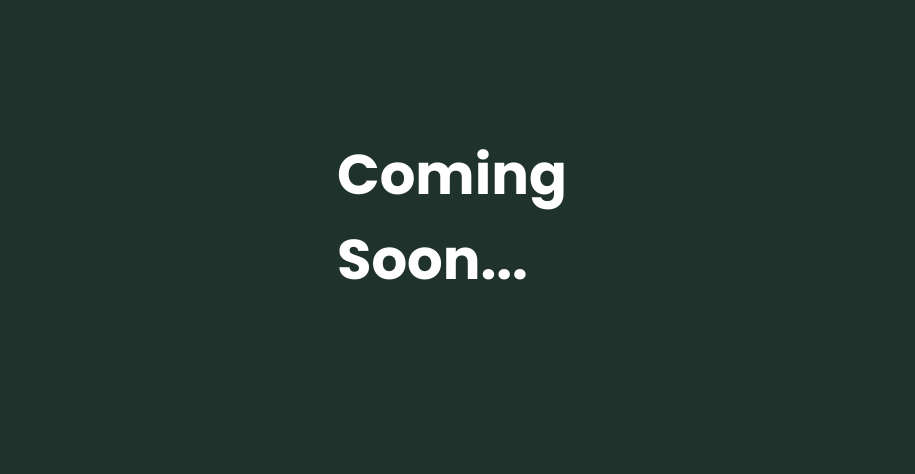
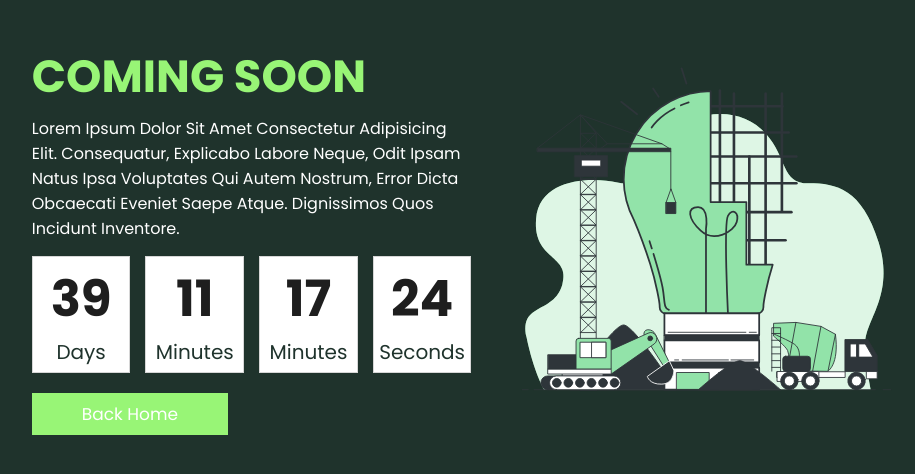
Before and after one commit to CKMolinga/PayZone, a React (Create React App) app: page /coming-soon in a window 1280 px wide. Shown: the part 126-600 px from the top of the page, without its empty margins (161-1076 px from the left). Built offline with nearby package versions, Linux system fonts and the light colour scheme.

Commit message:
redesigned coming soon page and 404 page

```diff
--- a/src/App.js
+++ b/src/App.js
@@ -1,4 +1,5 @@
 import "./assets/styles/App.css";
+import "./assets/styles/coming-soon.css";
 import Home from "./components/Home";
 import ComingSoon from "./components/coming-soon";
 import MakePayment from "./components/MakePayment";
@@ -14,10 +15,10 @@ function App() {
         <div className="container">
           <Switch>
             <Route exact path="/" component={Home} />
-            <Route path="/coming-soon" component={ComingSoon} />
-            <Route path="/make-payment" component={MakePayment} />
-            <Route path="/confirm-payment" component={ConfirmPayment} />
-            <Route path="/success" component={SuccessPage} />
+            <Route exact path="/coming-soon" component={ComingSoon} />
+            <Route exact path="/make-payment" component={MakePayment} />
+            <Route exact path="/confirm-payment" component={ConfirmPayment} />
+            <Route exact path="/success" component={SuccessPage} />
             <Route path="*">
               <NotFoundPage />
             </Route>
--- a/src/assets/styles/App.css
+++ b/src/assets/styles/App.css
@@ -54,6 +54,7 @@ ul.menu {
 
 ul.menu li {
   margin: 0 1rem;
+  text-transform: uppercase;
 }
 
 ul.menu a {
@@ -244,7 +245,7 @@ h2.underlined-header {
     -moz-transform: translateX(0);
     -ms-transform: translateX(0);
     -o-transform: translateX(0);
-}
+  }
 }
 
 @media (max-width: 811px) {
--- /dev/null
+++ b/src/assets/styles/coming-soon.css
@@ -0,0 +1,122 @@
+* {
+  text-transform: capitalize;
+}
+
+.coming-soon-container {
+  display: flex;
+  align-items: center;
+  flex-wrap: wrap;
+  padding: 20px 7%;
+  min-height: 100vh;
+  gap: 15px;
+  padding-bottom: 80px;
+}
+
+.coming-soon-container .content,
+.coming-soon-container .image {
+  flex: 1 1 400px;
+}
+
+.coming-soon-container .image img {
+  width: 100%;
+  animation: slideIn 1s ease 0s 1 normal forwards;
+}
+
+@keyframes slideIn {
+  0% {
+    opacity: 0;
+    transform: translateX(150px);
+    -webkit-transform: translateX(150px);
+    -moz-transform: translateX(150px);
+    -ms-transform: translateX(150px);
+    -o-transform: translateX(150px);
+  }
+  100% {
+    opacity: 1;
+    transform: translateX(0);
+    -webkit-transform: translateX(0);
+    -moz-transform: translateX(0);
+    -ms-transform: translateX(0);
+    -o-transform: translateX(0);
+  }
+}
+
+.coming-soon-container .content .title {
+  font-size: 45px;
+  text-transform: uppercase;
+  color: #98f576;
+}
+
+.coming-soon-container .content p {
+  padding: 5px 0;
+}
+
+.coming-soon-container .content .count-down {
+  display: flex;
+  gap: 15px;
+  padding: 10px 0;
+}
+
+.coming-soon-container .content .count-down .box {
+  padding: 5px;
+  background: #fff;
+  color: #666;
+  border: 1px solid #3333;
+  text-align: center;
+  flex: 1 1 20px;
+}
+
+.coming-soon-container .content .count-down .box h3 {
+  font-size: 50px;
+  color: #1e1e1e;
+}
+
+.coming-soon-container .content .count-down .box span {
+  color: #1f332c;
+  font-size: 20px;
+}
+
+.coming-soon-container .content .btn {
+  display: inline-block;
+  padding: 8px 50px;
+  margin: 10px 0;
+  font-size: 17px;
+  background: #98f576;
+  color: #fff;
+  text-decoration: none;
+  transition: 0.3s ease-in-out;
+}
+
+.coming-soon-container .content .btn:hover {
+  letter-spacing: 2px;
+}
+
+@media (max-width: 500px) {
+  .coming-soon-container {
+    padding: 20px;
+  }
+
+  .coming-soon-container .content {
+    text-align: center;
+  }
+
+  .coming-soon-container .content .title {
+    font-size: 30px;
+  }
+
+  .coming-soon-container .content p {
+    font-size: 14px;
+  }
+
+  .coming-soon-container .content .count-down {
+    gap: 5px;
+  }
+
+  .coming-soon-container .content .title .box h3 {
+    font-size: 20px;
+  }
+
+  .coming-soon-container .content .count-down .box span {
+    font-size: 15px;
+  }
+}
--- a/src/components/404.js
+++ b/src/components/404.js
@@ -1,12 +1,24 @@
 import { Link } from "react-router-dom";
+import NotFound from "../assets/PageNotFound.svg";
 
 const NotFoundPage = () => {
-    return (
-      <div className="coming-soon-container">
-        <h1 className="coming-soon">404 Page Not Found!</h1>
-        <Link to="/">Home</Link>
+  return (
+    <div className="coming-soon-container">
+      <div className="content">
+        <h3 className="title">Page Not Found!</h3>
+        <p>
+          Ooops!... It seems you are lost here, page not found. Please go back to home.
+        </p>
+        <Link to="/" className="btn">
+          Back Home
+        </Link>
       </div>
-    );
-  };
 
-  export default NotFoundPage;
+      <div className="image">
+        <img src={NotFound} alt="coming-soon" />
+      </div>
+    </div>
+  );
+};
+
+export default NotFoundPage;
--- a/src/components/Home.js
+++ b/src/components/Home.js
@@ -11,7 +11,7 @@ const Home = () => {
       <header className="App-header">
         <div className="left-header">
           <h2 className="logo">
-            Pay<span className="logo-span">Zone</span>
+            PAY<span className="logo-span">ZONE</span>
           </h2>
         </div>
         <div className="middle-header">
--- a/src/components/MakePayment.js
+++ b/src/components/MakePayment.js
@@ -64,7 +64,7 @@ const MakePayment = () => {
               id="amount"
               value={data.amount}
               type="number"
-              placeholder="Amount"
+              placeholder="Amount in XAF"
             />
           </div>
 
--- a/src/components/coming-soon.js
+++ b/src/components/coming-soon.js
@@ -1,7 +1,69 @@
+import { Link } from "react-router-dom";
+import ComingSoonIllustration from "../assets/coming-soon.svg";
+
 const ComingSoon = () => {
+  let countDate = new Date("Aug 30, 2022 00:00:00").getTime();
+
+  function countDown() {
+    let now = new Date().getTime();
+    let gap = countDate - now;
+
+    let second = 1000;
+    let minute = second * 60;
+    let hour = minute * 60;
+    let day = hour * 24;
+
+    let days = Math.floor(gap / day);
+    let hours = Math.floor((gap % day) / hour);
+    let minutes = Math.floor((gap % hour) / minute);
+    let seconds = Math.floor((gap % minute) / second);
+
+    document.getElementById("day").innerHTML = days;
+    document.getElementById("hour").innerHTML = hours;
+    document.getElementById("minute").innerHTML = minutes;
+    document.getElementById("second").innerHTML = seconds;
+  }
+
+  setInterval(function () {
+    countDown();
+  }, 1000);
+
   return (
     <div className="coming-soon-container">
-      <h1 className="coming-soon">Coming Soon...</h1>
+      <div className="content">
+        <h3 className="title">Coming Soon</h3>
+        <p>
+          Lorem ipsum dolor sit amet consectetur adipisicing elit. Consequatur,
+          explicabo labore neque, odit ipsam natus ipsa voluptates qui autem
+          nostrum, error dicta obcaecati eveniet saepe atque. Dignissimos quos
+          incidunt inventore.
+        </p>
+        <div className="count-down">
+          <div className="box">
+            <h3 id="day">00</h3>
+            <span>days</span>
+          </div>
+          <div className="box">
+            <h3 id="hour">00</h3>
+            <span>minutes</span>
+          </div>
+          <div className="box">
+            <h3 id="minute">00</h3>
+            <span>minutes</span>
+          </div>
+          <div className="box">
+            <h3 id="second">00</h3>
+            <span>seconds</span>
+          </div>
+        </div>
+        <Link to="/" className="btn">
+          Back Home
+        </Link>
+      </div>
+
+      <div className="image">
+        <img src={ComingSoonIllustration} alt="coming-soon" />
+      </div>
     </div>
   );
 };
--- a/src/data/data.json
+++ b/src/data/data.json
@@ -1,8 +1,8 @@
 {
   "InitiatePayment": {
-    "TransactionId": 98376611.33739604,
+    "TransactionId": 29643240.687142875,
     "receiver": "CK Molinga",
-    "amount": "600",
+    "amount": "6000",
     "payment_method": "MTN Mobile Money",
     "status": "Pending",
     "date": "7/18/2022"
```
Also changed, not shown: src/assets/PageNotFound.svg (added), src/assets/coming-soon.svg (added).
